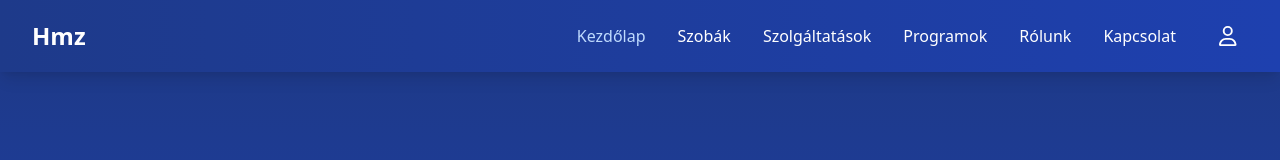
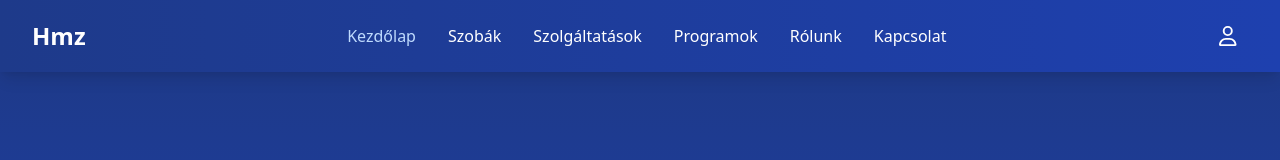
Before and after one commit to MrTahil/hotel, a React (Create React App) app: page / in a window 1280 px wide. Shown: the top 160 px of the page. Built offline with nearby package versions, Linux system fonts and the light colour scheme.

Commit message:
Register reviving / room search

```diff
--- a/src/components/Navbar.js
+++ b/src/components/Navbar.js
@@ -5,14 +5,10 @@ import LoginModal from './LoginModal';
 import { FontAwesomeIcon } from "@fortawesome/react-fontawesome";
 import { faUser } from "@fortawesome/free-regular-svg-icons";
 
-
-
-
-
-
 function Navbar() {
     const [activeModal, setActiveModal] = useState(null);
     const [user, setUser] = useState(null);
+    const [menuOpen, setMenuOpen] = useState(false);
 
     const closeModal = () => setActiveModal(null);
 
@@ -27,127 +23,54 @@ function Navbar() {
         localStorage.removeItem('authToken');
         localStorage.removeItem('username');
         setUser(null);
+        setMenuOpen(false);
     };
 
     return (
         <>
             <nav className="sticky top-0 bg-gradient-to-r from-blue-900 to-blue-800 shadow-lg w-full z-50">
-                <div className="max-w-7xl mx-auto px-4 sm:px-6 lg:px-8 py-4">
-                    <div className="flex justify-between items-center">
-                        <div className="flex items-center">
-                            <NavLink
-                                to="/"
-                                className="text-white text-xl md:text-2xl font-bold cursor-pointer hover:text-blue-200 transition-colors"
-                            >
+                <div className="max-w-7xl mx-auto px-4 sm:px-6 lg:px-8 py-4 flex justify-between items-center">
+                    <NavLink to="/" className="text-white text-xl md:text-2xl font-bold cursor-pointer hover:text-blue-200 transition-colors">
                         Hmz
                     </NavLink>
+
+                    <div className="hidden md:flex space-x-8">
+                        <NavLink to="/" className={({ isActive }) => `text-white hover:text-blue-200 transition-colors ${isActive ? 'text-blue-200' : ''}`}>Kezdőlap</NavLink>
+                        <NavLink to="/szobak" className={({ isActive }) => `text-white hover:text-blue-200 transition-colors ${isActive ? 'text-blue-200' : ''}`}>Szobák</NavLink>
+                        <NavLink to="/szolgaltatasok" className={({ isActive }) => `text-white hover:text-blue-200 transition-colors ${isActive ? 'text-blue-200' : ''}`}>Szolgáltatások</NavLink>
+                        <NavLink to="/programok" className={({ isActive }) => `text-white hover:text-blue-200 transition-colors ${isActive ? 'text-blue-200' : ''}`}>Programok</NavLink>
+                        <NavLink to="/rolunk" className={({ isActive }) => `text-white hover:text-blue-200 transition-colors ${isActive ? 'text-blue-200' : ''}`}>Rólunk</NavLink>
+                        <NavLink to="/kapcsolat" className={({ isActive }) => `text-white hover:text-blue-200 transition-colors ${isActive ? 'text-blue-200' : ''}`}>Kapcsolat</NavLink>
                     </div>
 
-                        <div className="flex items-center space-x-4 md:space-x-8">
-                            <div className="hidden md:flex space-x-8">
-                                <NavLink
-                                    to="/"
-                                    className={({ isActive }) =>
-                                        `text-white hover:text-blue-200 transition-colors ${isActive ? 'text-blue-200' : ''}`
-                                    }
-                                >
-                                    Kezdőlap
-                                </NavLink>
-                                <NavLink
-                                    to="/szobak"
-                                    className={({ isActive }) =>
-                                        `text-white hover:text-blue-200 transition-colors ${isActive ? 'text-blue-200' : ''}`
-                                    }
-                                >
-                                    Szobák
-                                </NavLink>
-                                <NavLink
-                                    to="/szolgaltatasok"
-                                    className={({ isActive }) =>
-                                        `text-white hover:text-blue-200 transition-colors ${isActive ? 'text-blue-200' : ''}`
-                                    }
-                                >
-                                    Szolgáltatások
-                                </NavLink>
-                                <NavLink
-                                    to="/programok"
-                                    className={({ isActive }) =>
-                                        `text-white hover:text-blue-200 transition-colors ${isActive ? 'text-blue-200' : ''}`
-                                    }
-                                >
-                                    Programok
-                                </NavLink>
-                                <NavLink
-                                    to="/rolunk"
-                                    className={({ isActive }) =>
-                                        `text-white hover:text-blue-200 transition-colors ${isActive ? 'text-blue-200' : ''}`
-                                    }
-                                >
-                                    Rólunk
-                                </NavLink>
-                                <NavLink
-                                    to="/kapcsolat"
-                                    className={({ isActive }) =>
-                                        `text-white hover:text-blue-200 transition-colors ${isActive ? 'text-blue-200' : ''}`
-                                    }
-                                >
-                                    Kapcsolat
-                                </NavLink>
-                            </div>
-
-                            <details className="relative">
-                                <summary className="list-none cursor-pointer">
-                                    <button className="flex items-center justify-center w-10 h-10 rounded-full bg-white/10 hover:bg-white/20 transition-colors">
+                    <div className="relative">
+                        <button onClick={() => setMenuOpen(!menuOpen)} className="flex items-center justify-center w-10 h-10 rounded-full bg-white/10 hover:bg-white/20 transition-colors">
                             <FontAwesomeIcon icon={faUser} className="text-white text-xl" />
                         </button>
-                                </summary>
+                        {menuOpen && (
                             <div className="absolute right-0 mt-2 w-48 bg-white rounded-lg shadow-lg py-2">
                                 {user ? (
                                     <>
                                         <div className="px-4 py-2 text-gray-700">{user}</div>
-                                            <button
-                                                onClick={handleLogout}
-                                                className="block w-full text-left px-4 py-2 hover:bg-blue-50 text-gray-700"
-                                            >
-                                                Kijelentkezés
-                                            </button>
+                                        <button onClick={handleLogout} className="block w-full text-left px-4 py-2 hover:bg-blue-50 text-gray-700">Kijelentkezés</button>
                                     </>
                                 ) : (
                                     <>
-                                            <button
-                                                onClick={() => setActiveModal('login')}
-                                                className="block w-full text-left px-4 py-2 hover:bg-blue-50 text-gray-700"
-                                            >
-                                                Bejelentkezés
-                                            </button>
-                                            <button
-                                                onClick={() => setActiveModal('register')}
-                                                className="block w-full text-left px-4 py-2 hover:bg-blue-50 text-gray-700"
-                                            >
-                                                Regisztráció
-                                            </button>
+                                        <button onClick={() => { setActiveModal('login'); setMenuOpen(false); }} className="block w-full text-left px-4 py-2 hover:bg-blue-50 text-gray-700">Bejelentkezés</button>
+                                        <button onClick={() => { setActiveModal('register'); setMenuOpen(false); }} className="block w-full text-left px-4 py-2 hover:bg-blue-50 text-gray-700">Regisztráció</button>
                                     </>
                                 )}
                             </div>
-                            </details>
-                        </div>
+                        )}
                     </div>
                 </div>
             </nav>
 
             {activeModal === 'register' && (
-                <RegisterModal
-                    onClose={closeModal}
-                    switchToLogin={() => setActiveModal('login')}
-                />
+                <RegisterModal onClose={closeModal} switchToLogin={() => setActiveModal('login')} />
             )}
-
             {activeModal === 'login' && (
-                <LoginModal
-                    onClose={closeModal}
-                    switchToRegister={() => setActiveModal('register')}
-                    setUser={setUser}
-                />
+                <LoginModal onClose={closeModal} switchToRegister={() => setActiveModal('register')} setUser={setUser} />
             )}
         </>
     );
--- a/src/components/RegisterModal.js
+++ b/src/components/RegisterModal.js
@@ -11,8 +11,34 @@ function RegisterModal({ onClose, switchToLogin }) {
     const [successMessage, setSuccessMessage] = useState('');
     const [showVerification, setShowVerification] = useState(false);
 
+    const validateEmail = (email) => {
+        const emailRegex = /^[^\s@]+@[^\s@]+\.[^\s@]+$/;
+        return emailRegex.test(email);
+    };
+
+    const validatePassword = (password) => {
+        const passwordRegex = /^(?=.*[A-Z])(?=.*[\W_]).{6,}$/;
+        return passwordRegex.test(password);
+    };
+
     const handleSubmit = async (e) => {
         e.preventDefault();
+        setErrorMessage('');
+
+        if (!username) {
+            setErrorMessage('A felhasználónév nem lehet üres!');
+            return;
+        }
+
+        if (!validateEmail(email)) {
+            setErrorMessage('Érvénytelen e-mail cím!');
+            return;
+        }
+
+        if (!validatePassword(password)) {
+            setErrorMessage('A jelszónak legalább 6 karakterből kell állnia, tartalmaznia kell egy nagybetűt és egy speciális karaktert!');
+            return;
+        }
 
         if (password !== confirmPassword) {
             setErrorMessage('A jelszavak nem egyeznek!');
@@ -30,7 +56,7 @@ function RegisterModal({ onClose, switchToLogin }) {
 
             if (response.ok) {
                 setSuccessMessage('Sikeres regisztráció! Kérlek ellenőrizd az emailed és add meg a kódot!');
-                setTimeout(() => setShowVerification(true), 2000);  // Várakozás után megjeleníti a kódot
+                setTimeout(() => setShowVerification(true), 2000);
             } else {
                 setErrorMessage(data.message || 'Hiba történt a regisztráció során!');
             }
@@ -41,7 +67,7 @@ function RegisterModal({ onClose, switchToLogin }) {
 
     const handleVerificationSuccess = () => {
         setShowVerification(false);
-        switchToLogin();  // Átvált a bejelentkezési oldalra
+        switchToLogin();
     };
 
     return (
--- a/src/components/VertificationModal.js
+++ b/src/components/VertificationModal.js
@@ -57,7 +57,6 @@ function VerificationModal({ email, onClose, onSuccess }) {
                 />
             </label>
             <button onClick={handleVerify}>Kód ellenőrzése</button>
-            <button className="close-btn" onClick={onClose}>Bezárás</button>
         </div>
     );
 }
```
Lines whose indentation alone changed are shown as unchanged.
